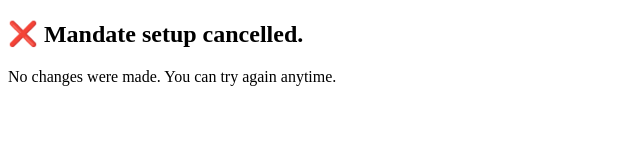
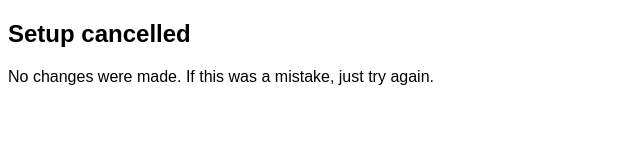
Before and after one commit to AspectBlockchain/aspect-bacs-setup, a website: page public/cancel.html in a window 1280 px wide. Shown: the whole page, without its empty margins (0-640 px from the left). Drawn offline with Linux system fonts and the light colour scheme.

Commit message:
Add simple success/cancel pages

```diff
--- a/public/cancel.html
+++ b/public/cancel.html
@@ -1,7 +1,4 @@
-<!DOCTYPE html>
-<html>
-  <body>
-    <h2>❌ Mandate setup cancelled.</h2>
-    <p>No changes were made. You can try again anytime.</p>
-  </body>
-</html>
+<!doctype html><html><body style="font-family:sans-serif">
+<h2>Setup cancelled</h2>
+<p>No changes were made. If this was a mistake, just try again.</p>
+</body></html>
```
Also changed, not shown: public/success.html (+7 -0 lines).
